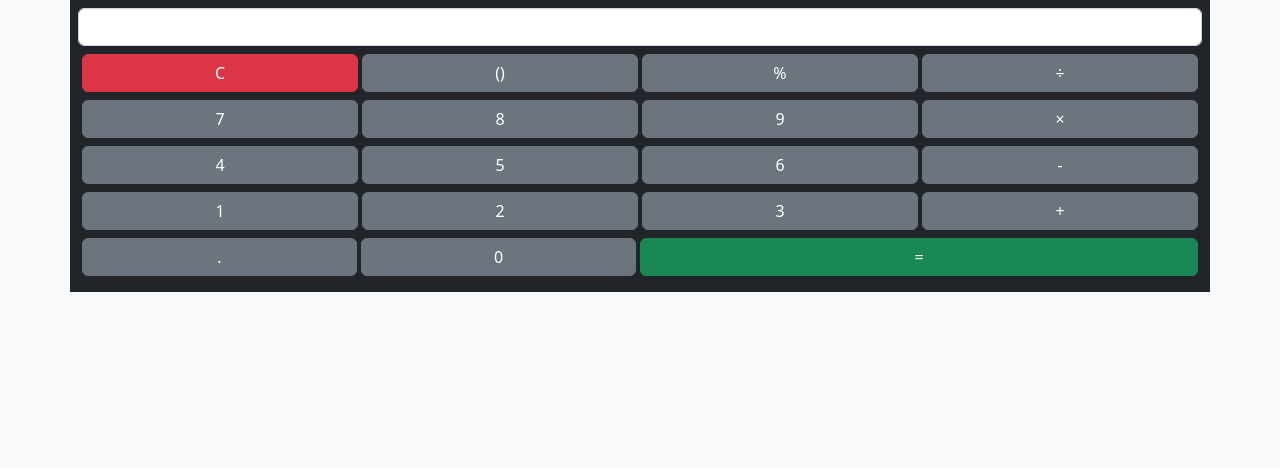
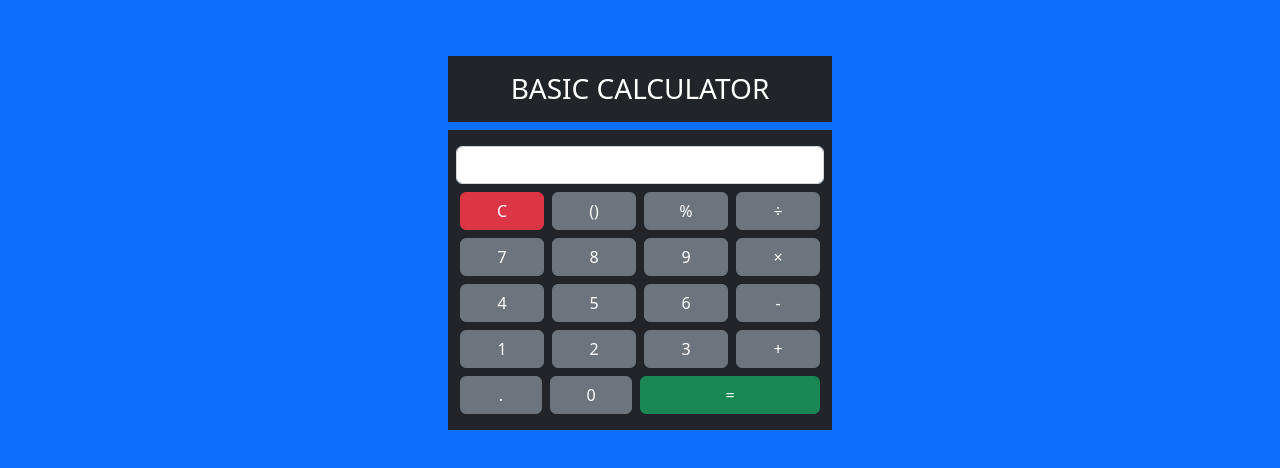
Before and after one commit to IsabelaBaseggio/basic-calculator, a plain HTML site: page index.html in a window 1280 px wide. Drawn offline with nearby package versions, Linux system fonts and the light colour scheme.

Commit message:
style done

```diff
--- a/index.html
+++ b/index.html
@@ -1,54 +1,61 @@
 <!DOCTYPE html>
 <html lang="en">
+
 <head>
     <meta charset="UTF-8">
     <meta http-equiv="X-UA-Compatible" content="IE=edge">
     <meta name="viewport" content="width=device-width, initial-scale=1.0">
-    <link href="https://cdn.jsdelivr.net/npm/bootstrap@5.2.0-beta1/dist/css/bootstrap.min.css" rel="stylesheet" integrity="sha384-0evHe/X+R7YkIZDRvuzKMRqM+OrBnVFBL6DOitfPri4tjfHxaWutUpFmBp4vmVor" crossorigin="anonymous">
+    <link href="https://cdn.jsdelivr.net/npm/bootstrap@5.2.0-beta1/dist/css/bootstrap.min.css" rel="stylesheet"
+        integrity="sha384-0evHe/X+R7YkIZDRvuzKMRqM+OrBnVFBL6DOitfPri4tjfHxaWutUpFmBp4vmVor" crossorigin="anonymous">
     <link rel="stylesheet" href="./style/style.css">
     <title>Document</title>
 </head>
-<body class="bg-light">
+
+<body class="bg-primary">
 
 
-    <div class="container bg-dark w-sm-25 p-2 h-100 align-middle">
-        <form action="#" name="calculator" class="main">
+        <div class="container p-2 d-flex flex-column align-items-center" style="max-width: 400px;">
 
-        <div class="row mb-1">
+            <h3 class="container text-center mt-5 p-3 text-bg-dark">BASIC CALCULATOR</h3>
+
+
+            <form action="#" name="calculator" class="main bg-dark p-2 w-100">
+
+                <div class="row my-2">
                     <div class="col-12">
                         <input type="text" class="display form-control" name="main" id="display">
                     </div>
                 </div>
 
-        <div class="row gap-1 px-3 my-2">
+                <div class="row gap-2 px-3 my-2">
                     <input type="button" class="btn btn-danger col" value="C">
                     <input type="button" class="btn btn-secondary col" value="()">
                     <input type="button" class="btn btn-secondary col" value="%">
                     <input type="button" class="btn btn-secondary col" value="&divide">
                 </div>
 
-        <div class="row gap-1 px-3 my-1">
+                <div class="row gap-2 px-3 my-1">
                     <input type="button" class="btn btn-secondary col" value="7">
                     <input type="button" class="btn btn-secondary col" value="8">
                     <input type="button" class="btn btn-secondary col" value="9">
                     <input type="button" class="btn btn-secondary col" value="&times">
                 </div>
 
-        <div class="row gap-1 px-3 my-2">
+                <div class="row gap-2 px-3 my-2">
                     <input type="button" class="btn btn-secondary col" value="4">
                     <input type="button" class="btn btn-secondary col" value="5">
                     <input type="button" class="btn btn-secondary col" value="6">
                     <input type="button" class="btn btn-secondary col" value="-">
                 </div>
 
-        <div class="row gap-1 px-3 my-1">
+                <div class="row gap-2 px-3 my-1">
                     <input type="button" class="btn btn-secondary col" value="1">
                     <input type="button" class="btn btn-secondary col" value="2">
                     <input type="button" class="btn btn-secondary col" value="3">
                     <input type="button" class="btn btn-secondary col" value="+">
                 </div>
 
-        <div class="row gap-1 px-3 my-2">
+                <div class="row gap-2 px-3 my-2">
                     <input type="button" class="btn btn-secondary col" value=".">
                     <input type="button" class="btn btn-secondary col" value="0">
                     <input type="button" class="btn btn-success col-6" value="=">
@@ -58,9 +65,17 @@
 
         </div>
 
-    <script src="https://cdn.jsdelivr.net/npm/bootstrap@5.2.0-beta1/dist/js/bootstrap.bundle.min.js" integrity="sha384-pprn3073KE6tl6bjs2QrFaJGz5/SUsLqktiwsUTF55Jfv3qYSDhgCecCxMW52nD2" crossorigin="anonymous"></script>
-    <script src="https://cdn.jsdelivr.net/npm/@popperjs/core@2.11.5/dist/umd/popper.min.js" integrity="sha384-Xe+8cL9oJa6tN/veChSP7q+mnSPaj5Bcu9mPX5F5xIGE0DVittaqT5lorf0EI7Vk" crossorigin="anonymous"></script>
-<script src="https://cdn.jsdelivr.net/npm/bootstrap@5.2.0-beta1/dist/js/bootstrap.min.js" integrity="sha384-kjU+l4N0Yf4ZOJErLsIcvOU2qSb74wXpOhqTvwVx3OElZRweTnQ6d31fXEoRD1Jy" crossorigin="anonymous"></script>
+
+    <script src="https://cdn.jsdelivr.net/npm/bootstrap@5.2.0-beta1/dist/js/bootstrap.bundle.min.js"
+        integrity="sha384-pprn3073KE6tl6bjs2QrFaJGz5/SUsLqktiwsUTF55Jfv3qYSDhgCecCxMW52nD2"
+        crossorigin="anonymous"></script>
+    <script src="https://cdn.jsdelivr.net/npm/@popperjs/core@2.11.5/dist/umd/popper.min.js"
+        integrity="sha384-Xe+8cL9oJa6tN/veChSP7q+mnSPaj5Bcu9mPX5F5xIGE0DVittaqT5lorf0EI7Vk"
+        crossorigin="anonymous"></script>
+    <script src="https://cdn.jsdelivr.net/npm/bootstrap@5.2.0-beta1/dist/js/bootstrap.min.js"
+        integrity="sha384-kjU+l4N0Yf4ZOJErLsIcvOU2qSb74wXpOhqTvwVx3OElZRweTnQ6d31fXEoRD1Jy"
+        crossorigin="anonymous"></script>
 
 </body>
+
 </html>
```
Lines whose indentation alone changed are shown as unchanged.
